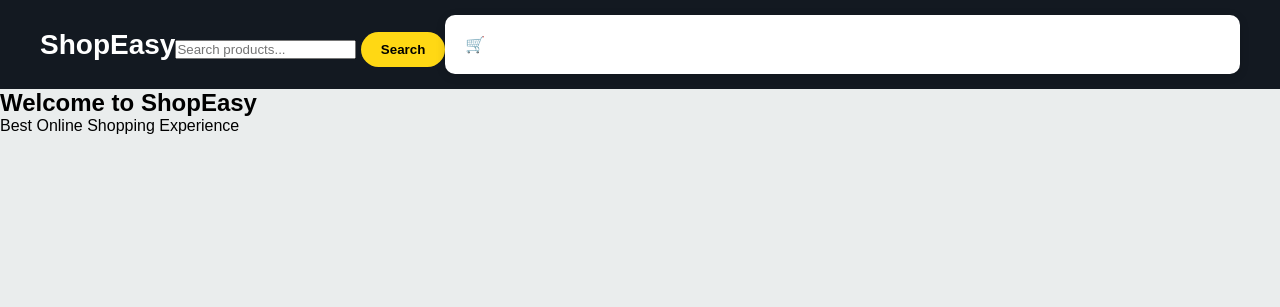
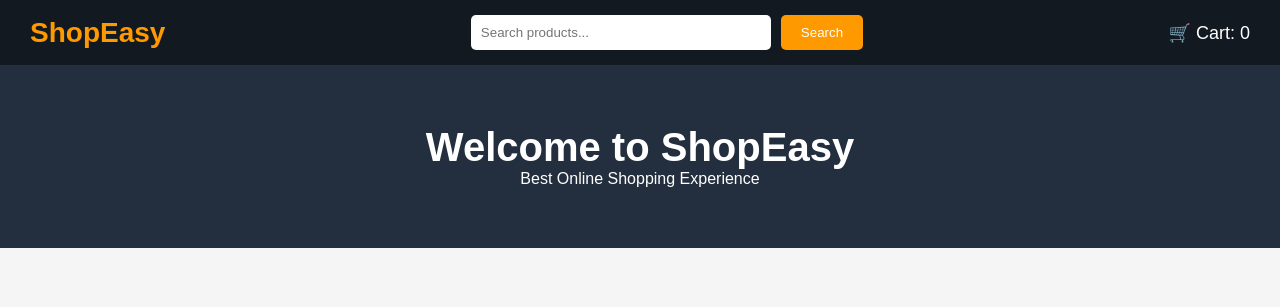
Before and after one commit to ADHITHYA012/e-commerce, a Flask app: template templates/index1.html in a window 1280 px wide. Shown: the top 307 px of the page. Run offline with Flask 3, Linux system fonts and the light colour scheme; the template is opened without the code that fills it, so the values that code supplies are empty.

Commit message:
Update style1.css

```diff
--- a/static/style1.css
+++ b/static/style1.css
@@ -6,13 +6,13 @@
 }
 
 body{
-    background:#eaeded;
+    background:#f5f5f5;
 }
 
 header{
     background:#131921;
     color:white;
-    padding:15px 40px;
+    padding:15px 30px;
     display:flex;
     justify-content:space-between;
     align-items:center;
@@ -21,49 +21,71 @@
 .logo{
     font-size:28px;
     font-weight:bold;
+    color:#ff9900;
 }
 
-.search-box{
-    width:50%;
+form{
+    display:flex;
+    gap:10px;
+}
+
+input{
+    width:300px;
     padding:10px;
     border:none;
     border-radius:5px;
 }
 
-.container{
-    display:flex;
-    gap:20px;
-    padding:20px;
+header button{
+    background:#ff9900;
+    color:white;
+    border:none;
+    padding:10px 20px;
+    border-radius:5px;
+    cursor:pointer;
+}
+
+.hero{
+    background:#232f3e;
+    color:white;
+    text-align:center;
+    padding:60px;
+}
+
+.hero h1{
+    font-size:40px;
 }
 
 .products{
     display:grid;
-    grid-template-columns:repeat(auto-fit,minmax(250px,1fr));
+    grid-template-columns:
+    repeat(auto-fit,minmax(250px,1fr));
+
     gap:20px;
-    flex:3;
+    padding:30px;
 }
 
-.product{
+.card{
     background:white;
     border-radius:10px;
-    padding:15px;
+    overflow:hidden;
+    box-shadow:0 2px 10px rgba(0,0,0,.15);
     text-align:center;
-    box-shadow:0 2px 10px rgba(0,0,0,.15);
     transition:.3s;
 }
 
-.product:hover{
+.card:hover{
     transform:translateY(-5px);
 }
 
-.product img{
+.card img{
     width:100%;
     height:220px;
     object-fit:cover;
 }
 
-.product h3{
-    margin:10px 0;
+.card h2{
+    margin:10px;
 }
 
 .price{
@@ -72,39 +94,19 @@
     font-weight:bold;
 }
 
-button{
+.card button{
     background:#ffd814;
     border:none;
     padding:10px 20px;
+    margin:15px;
     border-radius:20px;
-    margin-top:10px;
     cursor:pointer;
-    font-weight:bold;
 }
 
-button:hover{
+.card button:hover{
     background:#f7ca00;
 }
 
 .cart{
-    flex:1;
-    background:white;
-    padding:20px;
-    border-radius:10px;
-    height:fit-content;
-    box-shadow:0 2px 10px rgba(0,0,0,.15);
+    font-size:18px;
 }
-
-.cart h2{
-    margin-bottom:15px;
-}
-
-#cart-items li{
-    margin-bottom:10px;
-}
-
-.total{
-    margin-top:15px;
-    font-size:22px;
-    font-weight:bold;
-}
```
